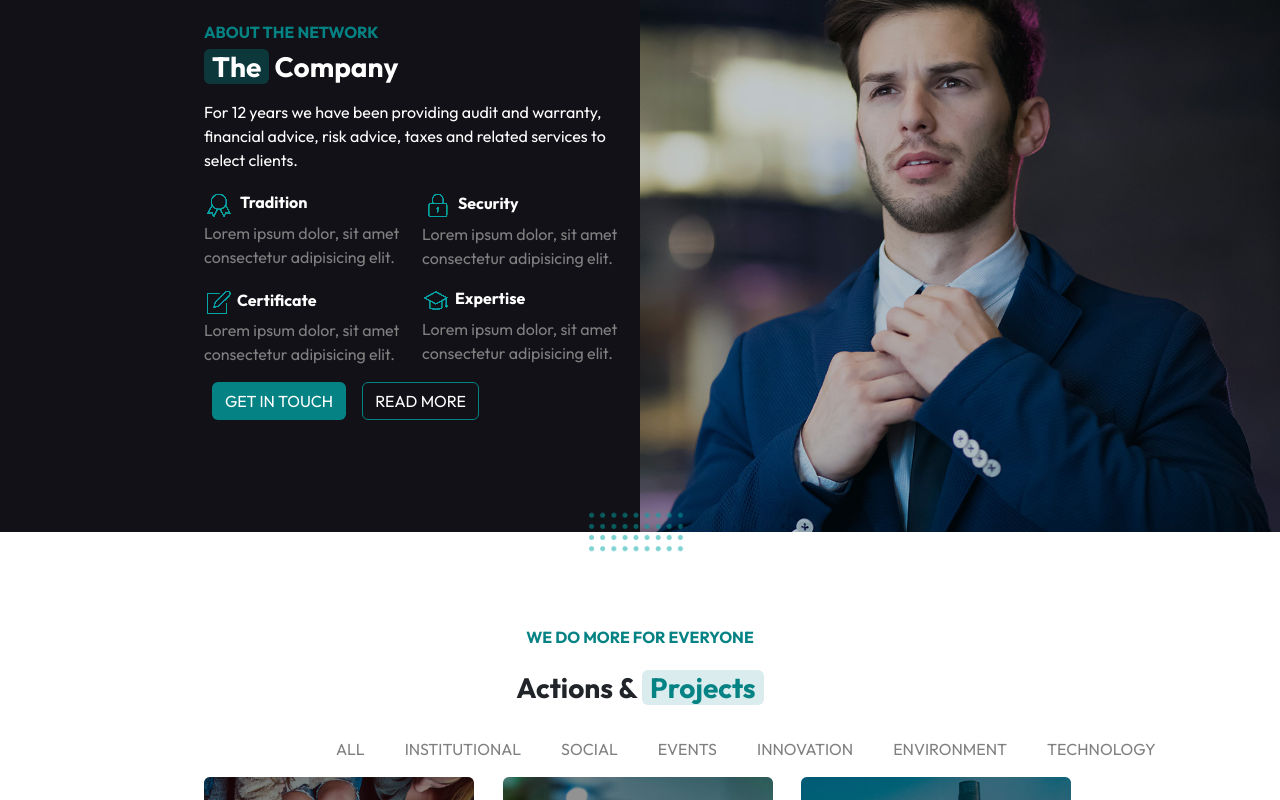
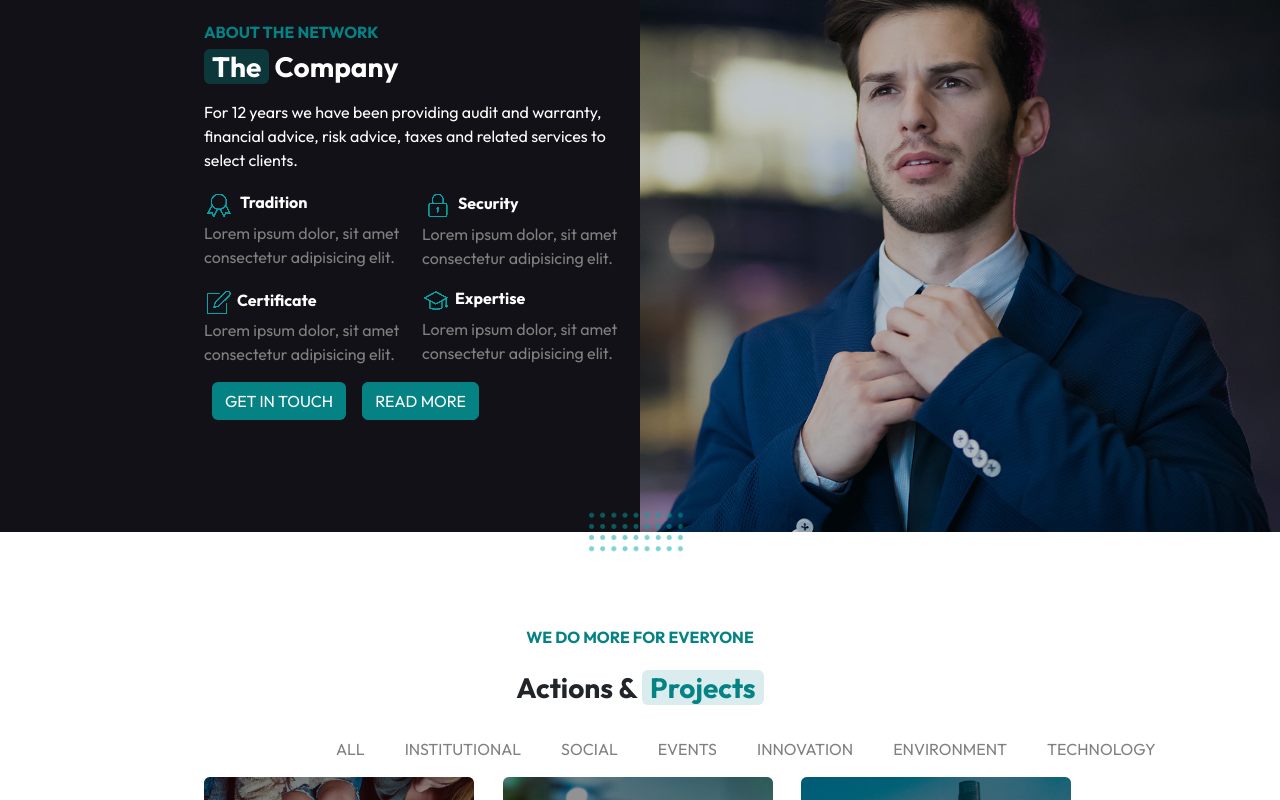
Before and after one commit to LeoneCarmelo/proj-html-vuejs, a Vue app: page / in a window 1280 px wide. In both pictures the pointer is over the button 420 px from the left and 1807 px from the top of the page. Shown: the part 1407-2207 px from the top of the page. Built offline with nearby package versions, Linux system fonts and the light colour scheme.

Commit message:
Add hover on 2nd more

```diff
--- a/src/components/NetworkSection.vue
+++ b/src/components/NetworkSection.vue
@@ -38,7 +38,7 @@ export default {
                   </div>
                </div>
                <button class="btn text-uppercase mx-2 text-white bg_dg">get in touch</button>
-               <button class="btn text-uppercase mx-2 text-white">read more</button>
+               <button id="read" class="btn text-uppercase mx-2 text-white">read more</button>
             </div>
          </div>
          <div class="bullets_down d-flex">
@@ -116,4 +116,8 @@ export default {
          border: 1px solid $dark-green;
       }
    }
+
+   #read:hover {
+      background-color: $dark-green;
+   }
 </style>
```
Also changed, not shown: src/components/PageHeader.vue (+1 -11 lines).
